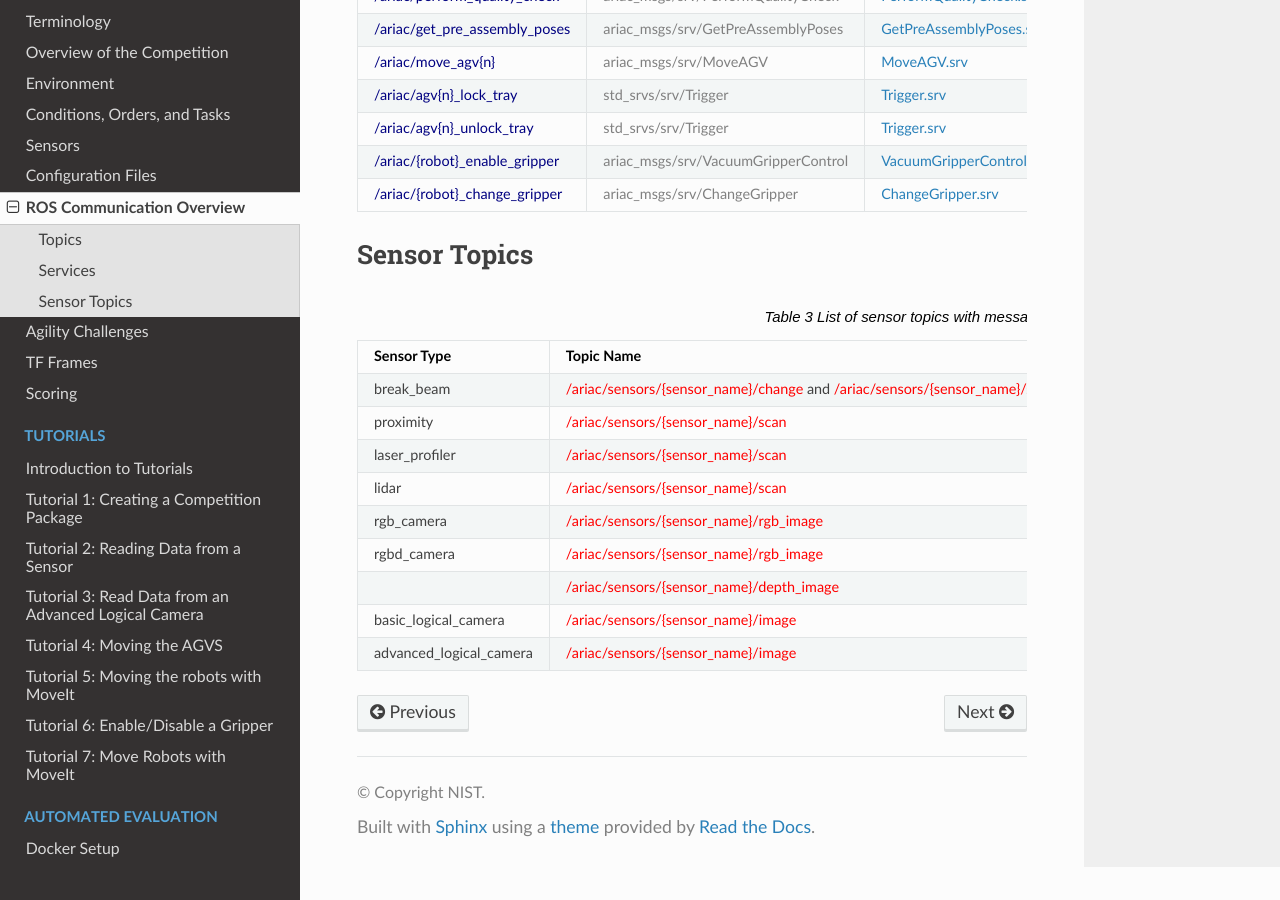
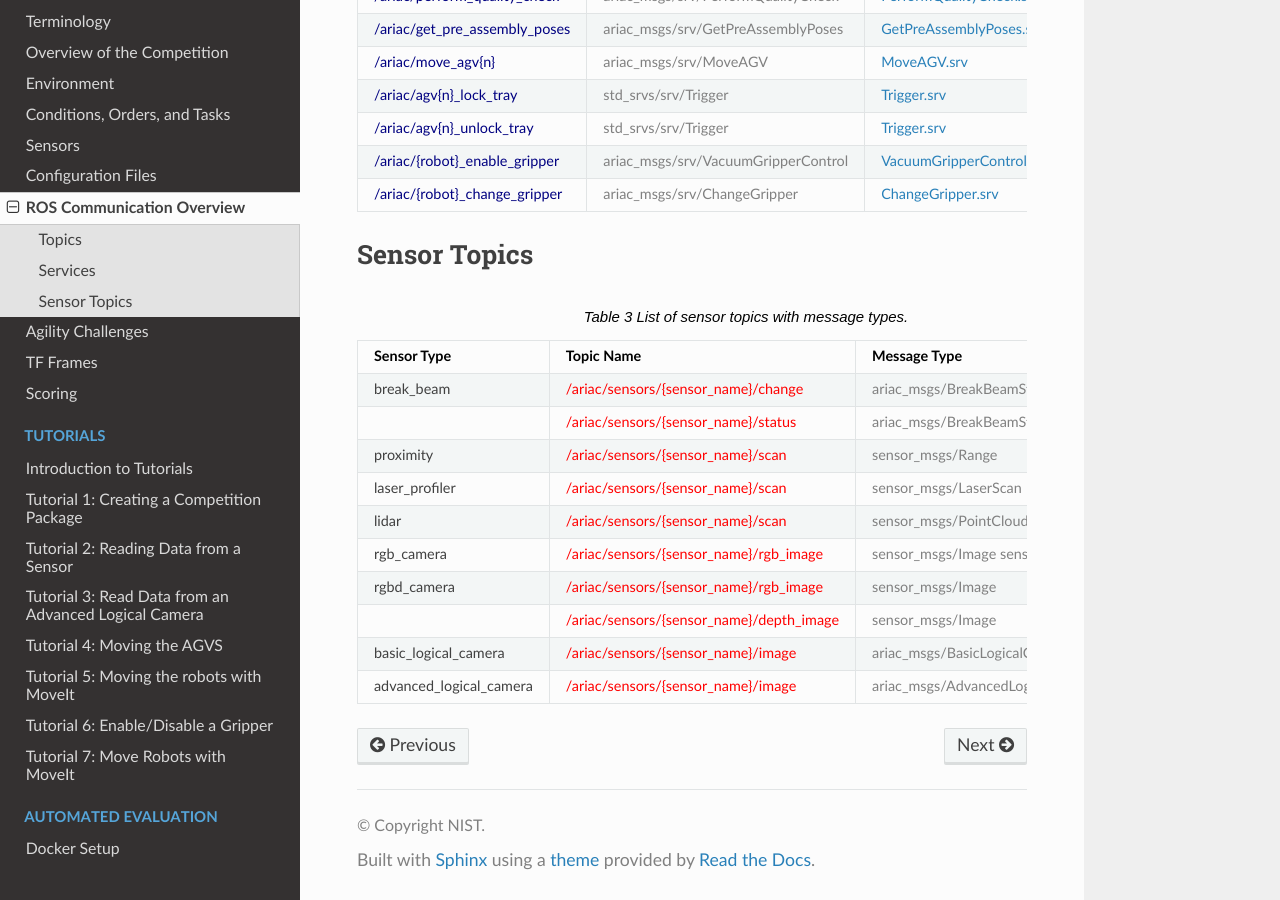
Before and after one commit to usnistgov/ARIAC, a Sphinx documentation site: the page built from docs/competition/ros_communication.rst, in a window 1280 px wide and 900 px high, scrolled down 987 px. Built offline with Sphinx 7.4.7 and the Read the Docs theme 2.0.0, drawn with Linux system fonts in a browser that asks for light colours.

Commit message:
communications

```diff
--- a/docs/competition/ros_communication.rst
+++ b/docs/competition/ros_communication.rst
@@ -155,8 +155,11 @@ Sensor Topics
      - Topic Name
      - Message Type
    * - break_beam
-     - :red:`/ariac/sensors/{sensor_name}/change` and :red:`/ariac/sensors/{sensor_name}/status`
-     - :gray:`ariac_msgs/BreakBeamStatus` and :gray:`ariac_msgs/BreakBeamStatus`
+     - :red:`/ariac/sensors/{sensor_name}/change`
+     - :gray:`ariac_msgs/BreakBeamStatus`
+   * -
+     - :red:`/ariac/sensors/{sensor_name}/status`
+     - :gray:`ariac_msgs/BreakBeamStatus`
    * - proximity
      - :red:`/ariac/sensors/{sensor_name}/scan`
      - :gray:`sensor_msgs/Range`
```
